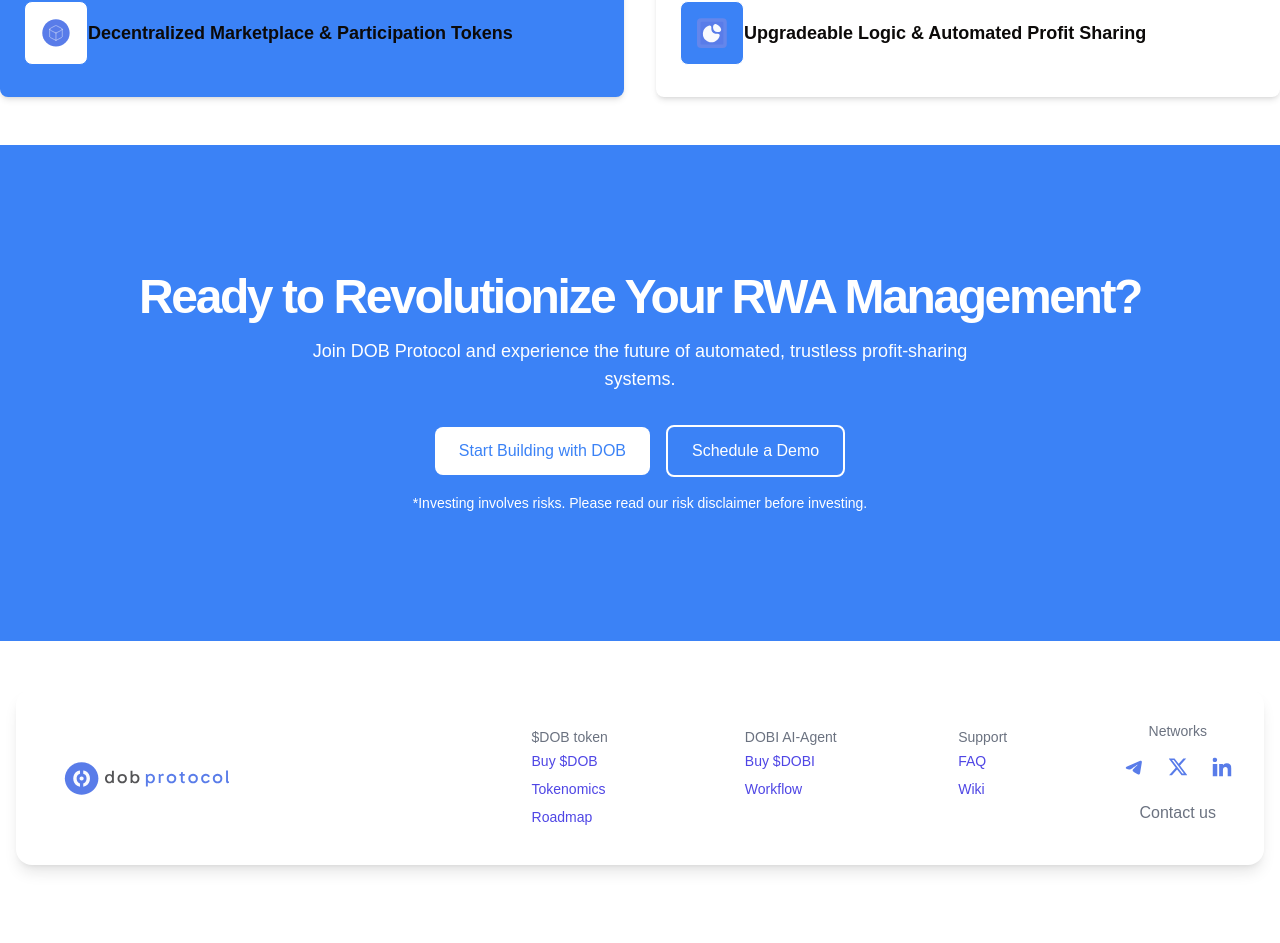
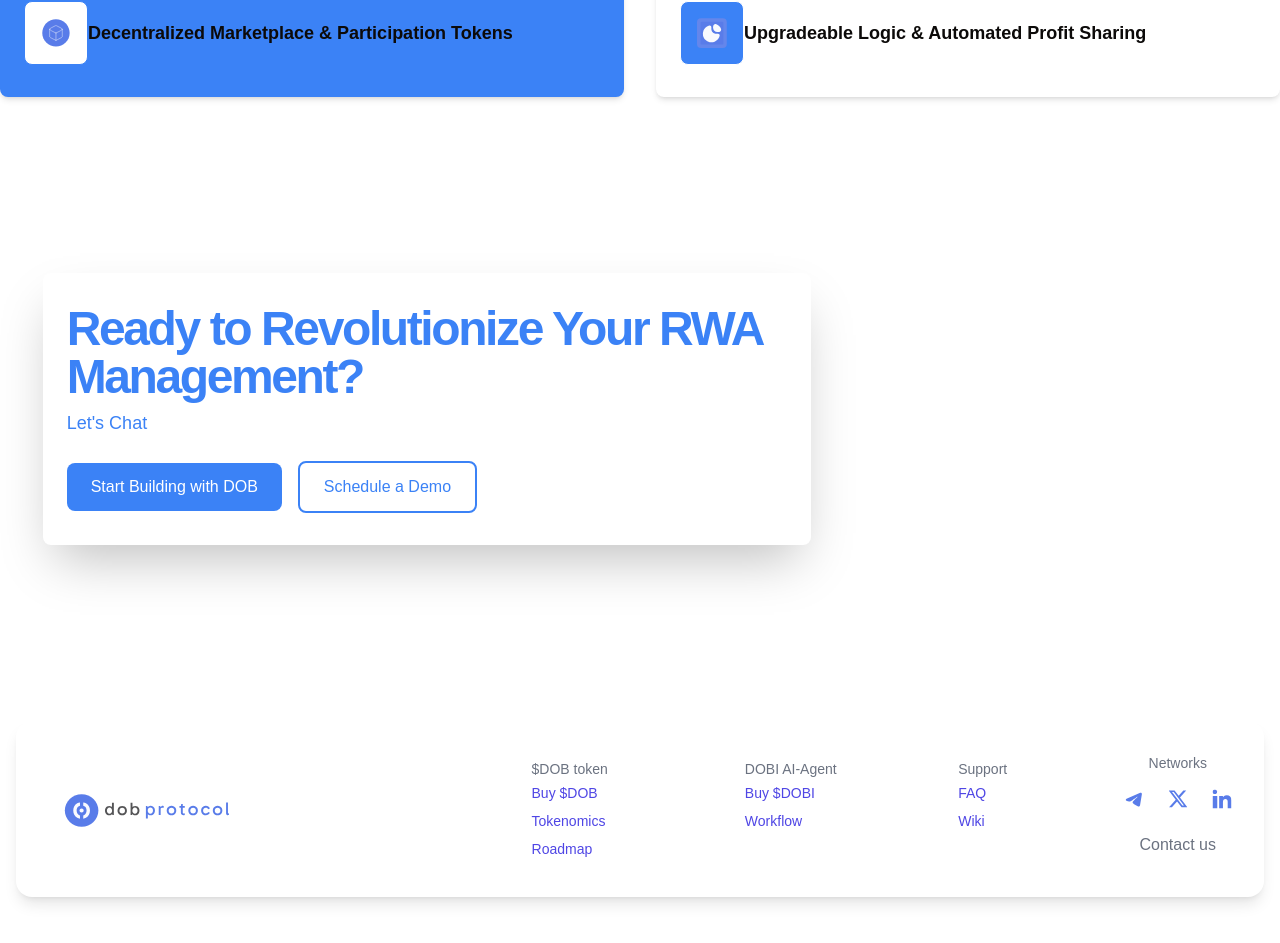
Before and after one commit to blessedux/DOBLANDING2025, a Next.js app: page / in a window 1280 px wide. Shown: the part 3024-3967 px from the top of the page. Before the commit the page ends 3937 px from the top, so only its background shows below. Built offline with nearby package versions, Linux system fonts and the light colour scheme.

Commit message:
cta section layout ready

```diff
--- a/components/CTA.tsx
+++ b/components/CTA.tsx
@@ -2,30 +2,32 @@ import Link from 'next/link';
 
 export default function CTA() {
   return (
-    <section className="w-full py-12 md:py-24 lg:py-32 bg-blue-500 text-white">
-      <div className="container px-4 md:px-6 text-center">
-        <h2 className="text-3xl font-bold tracking-tighter sm:text-4xl md:text-5xl mb-4">
+    <section className="relative w-full py-12 md:py-24 lg:py-32 bg-white flex justify-center items-center">
+      <div className="flex justify-center items-center w-full">
+        <div className="max-w-3xl mx-auto px-4 md:px-6 bg-white text-blue-500 rounded-lg shadow-2xl p-8">
+          <h2 className="text-3xl font-bold tracking-tighter sm:text-4xl md:text-5xl mb-2">
             Ready to Revolutionize Your RWA Management?
           </h2>
-        <p className="mx-auto max-w-[700px] text-lg mb-8">
-          Join DOB Protocol and experience the future of automated, trustless profit-sharing systems.
-        </p>
+          <p className="text-lg mb-6">Let's Chat</p>
           <div className="space-x-4">
             <Link
               href="/build"
-            className="inline-block px-6 py-3 bg-white text-blue-500 font-medium rounded-lg hover:bg-gray-100 transition-colors"
+              className="inline-block px-6 py-3 bg-blue-500 text-white font-medium rounded-lg hover:bg-blue-600 transition-colors"
             >
               Start Building with DOB
             </Link>
             <Link
               href="/demo"
-            className="inline-block px-6 py-3 border-2 border-white text-white font-medium rounded-lg hover:bg-white/10 transition-colors"
+              className="inline-block px-6 py-3 border-2 border-blue-500 text-blue-500 font-medium rounded-lg hover:bg-blue-100 transition-colors"
             >
               Schedule a Demo
             </Link>
           </div>
-        <p className="mt-4 text-sm">*Investing involves risks. Please read our risk disclaimer before investing.</p>
+        </div>
+      </div>
+      <div className="hidden lg:block w-1/2">
+        {/* Animated card placeholder */}
       </div>
     </section>
-  )
+  );
 }
```
Lines whose indentation alone changed are shown as unchanged.
